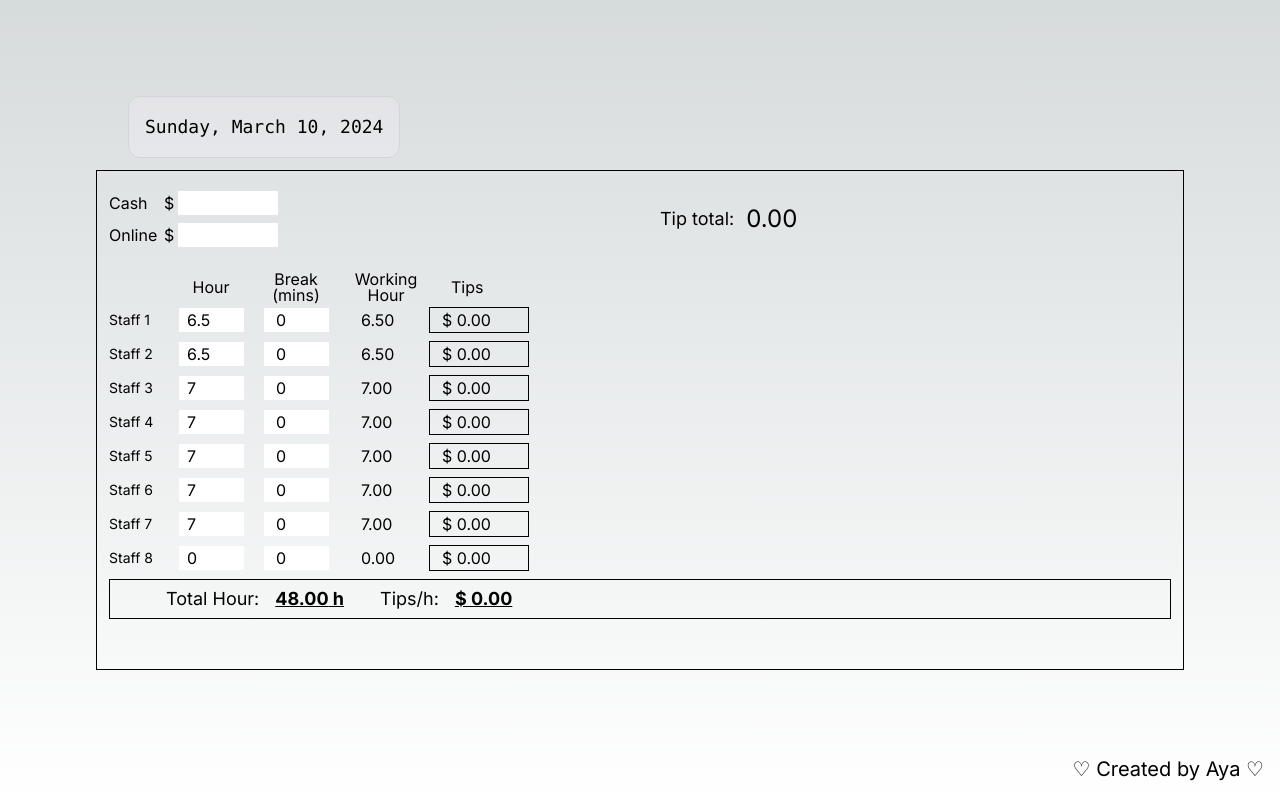
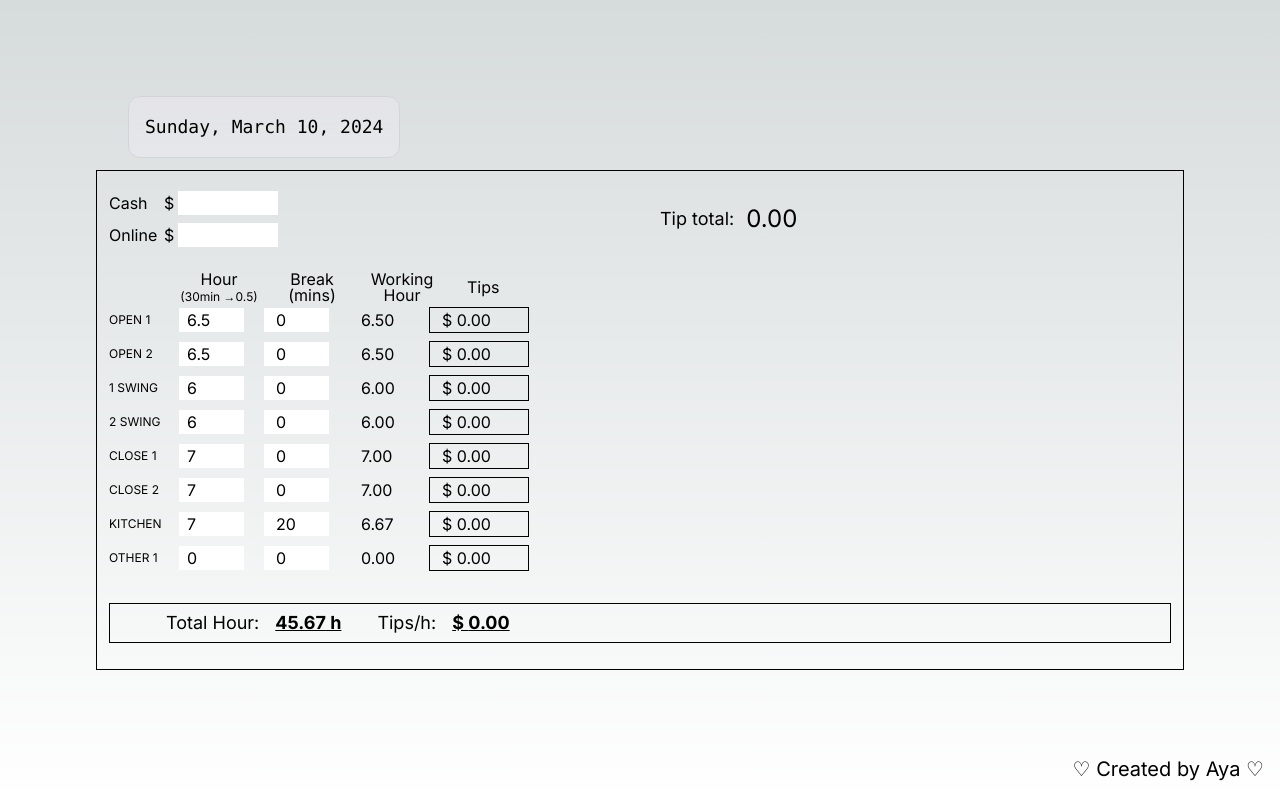
Before and after one commit to aya02200220/Platform7, a Next.js app: page / in a window 1280 px wide. Built offline with nearby package versions, Linux system fonts and the light colour scheme.

Commit message:
changed names to role names

```diff
--- a/app/components/Tips.jsx
+++ b/app/components/Tips.jsx
@@ -60,14 +60,14 @@ export default Tips;
 export const Staff = ({ tipTotal }) => {
   // スタッフ情報の初期値を設定
   const initialStaffData = [
-    { name: "Staff 1", time: 6.5, break: 0 },
-    { name: "Staff 2", time: 6.5, break: 0 },
-    { name: "Staff 3", time: 7, break: 0 },
-    { name: "Staff 4", time: 7, break: 0 },
-    { name: "Staff 5", time: 7, break: 0 },
-    { name: "Staff 6", time: 7, break: 0 },
-    { name: "Staff 7", time: 7, break: 0 },
-    { name: "Staff 8", time: 0, break: 0 },
+    { name: "OPEN 1", time: 6.5, break: 0 },
+    { name: "OPEN 2", time: 6.5, break: 0 },
+    { name: "1 SWING", time: 6, break: 0 },
+    { name: "2 SWING", time: 6, break: 0 },
+    { name: "CLOSE 1", time: 7, break: 0 },
+    { name: "CLOSE 2", time: 7, break: 0 },
+    { name: "KITCHEN", time: 7, break: 20 },
+    { name: "OTHER 1", time: 0, break: 0 },
   ];
 
   // スタッフのデータを管理するState
@@ -109,7 +109,9 @@ export const Staff = ({ tipTotal }) => {
     <>
       <div className="mt-6">
         <div className="flex items-center mb-1">
-          <p className=" w-[64px] ml-[50px] md:ml-[70px] text-center ">Hour</p>
+          <p className=" w-[80px] ml-[50px] md:ml-[70px] leading-4 text-center break-words ">
+            Hour <span className="text-[12px] leading-[5px]">(30min →0.5)</span>
+          </p>
           <p className=" w-[70px] ml-[15px] md:ml-[18px] leading-4 text-center break-words  ">
             Break (mins)
           </p>
@@ -122,7 +124,7 @@ export const Staff = ({ tipTotal }) => {
         {staffData.map((staff, index) => (
           <div key={index}>
             <div className="flex items-center mb-2 ">
-              <p className="pr-1 md:pr-3 w-[70px] text-sm">{staff.name}</p>
+              <p className="pr-1 md:pr-3 w-[70px] text-[12px]">{staff.name}</p>
               <input
                 className="w-[65px] pl-2"
                 type="number"
@@ -176,7 +178,7 @@ export const Staff = ({ tipTotal }) => {
             </div>
           </div>
         ))}
-        <div className="flex items-center mt-5 md:mt-0 h-[60px] md:h-[40px] pl-2 md:pl-14 border border-black">
+        <div className="flex items-center mt-5 md:mt-8 h-[60px] md:h-[40px] pl-2 md:pl-14 border border-black">
           <p className="text-[18px] leading-3">
             Total Hour:
             <span className="text-lg font-bold pl-4 pr-1 underline">
```
